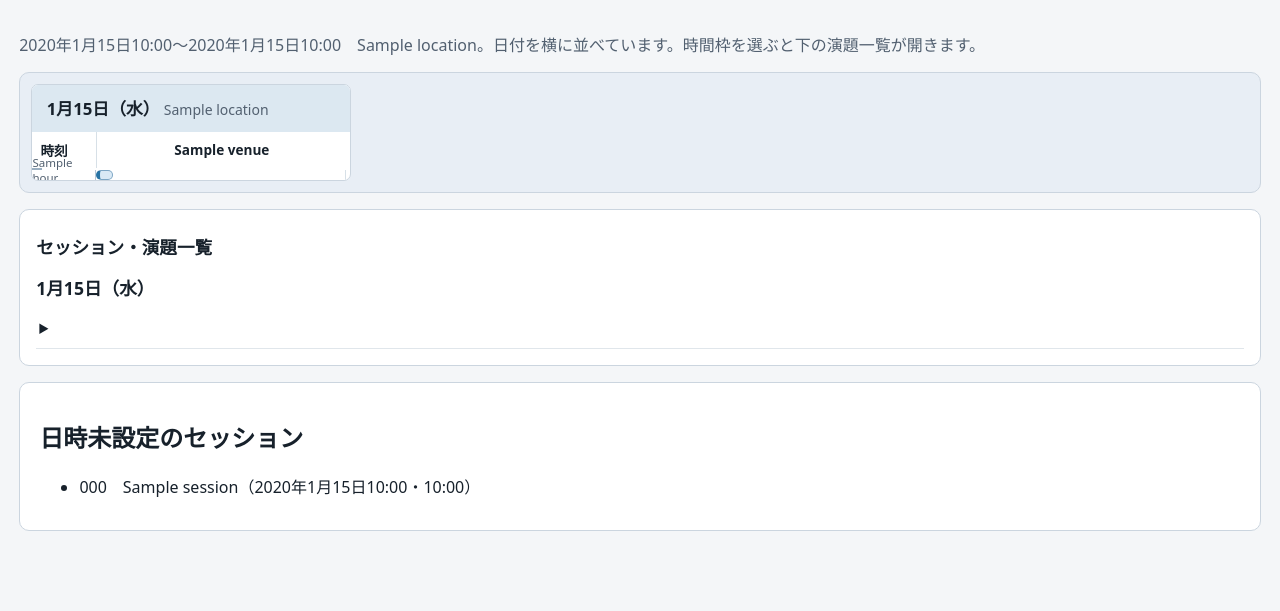
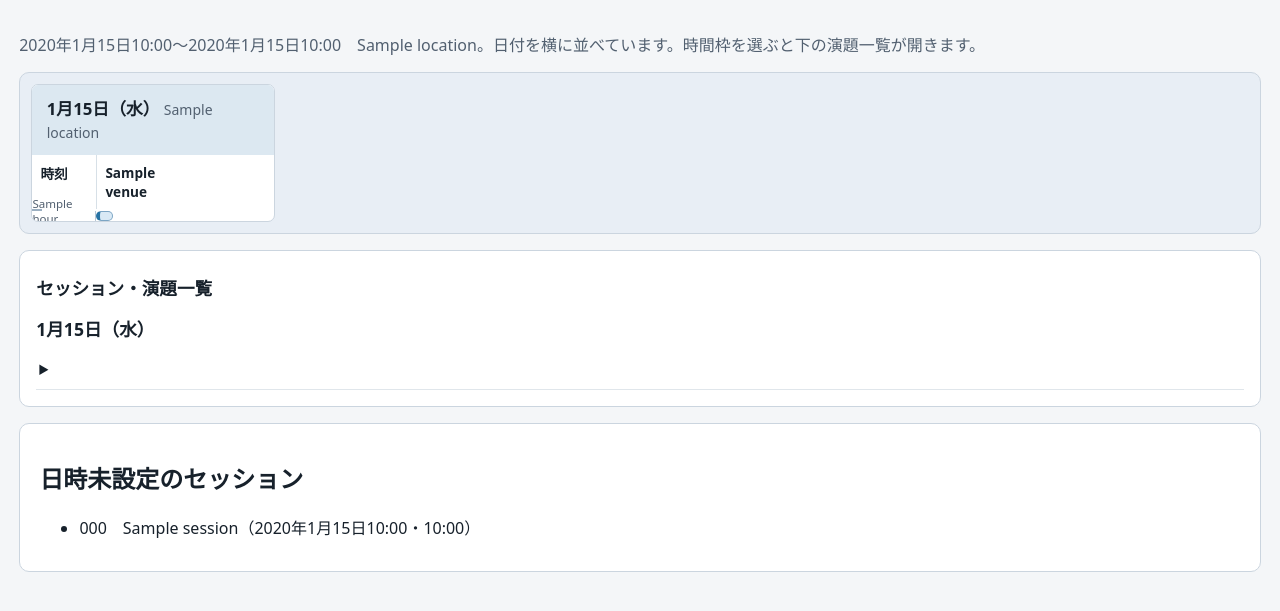
Before and after one commit to pasj-jp/program-organizer, a Django app: template templates/program/timetable.html in a window 1280 px wide. Shown: the part 65-676 px from the top of the page. Run offline with Django 4.2, Linux system fonts and the light colour scheme; the template is opened without the code that fills it: most values are stand-ins (such as "Sample title", 1, 10 or a date in 2020); data that the repository does not hold is empty.

Commit message:
adjust width

```diff
--- a/program/timetable.py
+++ b/program/timetable.py
@@ -37,7 +37,7 @@ def assign_lanes(blocks):
         item['lane_count'] = len(lane_ends)
 
 
-def build_timetable(meeting):
+def build_timetable(meeting, venue_width=250):
     session_talks = Presentation.objects.prefetch_related('authors', 'venue')
     sessions = list(Session.objects.filter(annual_meeting=meeting).select_related('venue').prefetch_related('chairs',
         Prefetch('presentations', queryset=session_talks, to_attr='session_talks')
@@ -118,7 +118,7 @@ def build_timetable(meeting):
                 block['width'] = round(100 / block['lane_count'], 4)
             venues.append({'id': venue_key, 'name': venue_names[venue_key], 'blocks': venue_blocks})
         days.append({
-            'date': day, 'venues': venues, 'height': height, 'grid_width': 64 + len(venues) * 250,
+            'date': day, 'venues': venues, 'height': height, 'grid_width': 64 + len(venues) * venue_width,
             'first_minute': start_minute, 'pixels_per_minute': PIXELS_PER_MINUTE,
             'hours': [{'label': f'{hour:02d}:00', 'top': (hour - first_hour) * 60 * PIXELS_PER_MINUTE}
                       for hour in range(first_hour, last_hour + 1)],
--- a/program/views.py
+++ b/program/views.py
@@ -245,10 +245,11 @@ def timetable(request, year):
 
 
 def _render_timetable(request, meeting, editing):
-    days, unscheduled = build_timetable(meeting)
+    venue_width = 250 if editing else 180
+    days, unscheduled = build_timetable(meeting, venue_width=venue_width)
     return render(request, 'program/timetable.html', {
         'meeting': meeting, 'days': days, 'unscheduled': unscheduled,
-        'editing': editing,
+        'editing': editing, 'venue_width': venue_width,
         'can_move_sessions': editing and request.user.has_perm('program.change_session'),
     })
 
--- a/templates/program/timetable.html
+++ b/templates/program/timetable.html
@@ -18,11 +18,11 @@
     .page-tabs a[aria-current=page]{color:#185979;border-bottom-color:#24749d;background:#fff}
     .days-scroll{overflow-x:auto;border:1px solid #cbd5df;border-radius:10px;background:#e8eef5}
     .days-row{display:flex;gap:.7rem;width:max-content;padding:.7rem}
-    .day{flex:none;width:var(--day-width);min-width:320px;background:#fff;border:1px solid #cbd5df;border-radius:7px;overflow:hidden}
+    .day{flex:none;width:var(--day-width);min-width:{% if editing %}320{% else %}244{% endif %}px;background:#fff;border:1px solid #cbd5df;border-radius:7px;overflow:hidden}
     .day h2{margin:0;padding:.7rem .9rem;background:#dce8f1;font-size:1.05rem}
     .day h2 small{font-weight:normal;color:#526070}
     .schedule{width:var(--grid-width)}
-    .venue-heads,.lanes{display:grid;grid-template-columns:64px repeat(var(--venue-count),250px)}
+    .venue-heads,.lanes{display:grid;grid-template-columns:64px repeat(var(--venue-count),{{ venue_width }}px)}
     .venue-heads{border-bottom:2px solid #9bafc1;background:#fff}
     .venue-head,.time-head{padding:.5rem;font-size:.85rem;font-weight:700}
     .venue-head{text-align:center;border-left:1px solid #d7e0e7}
```
